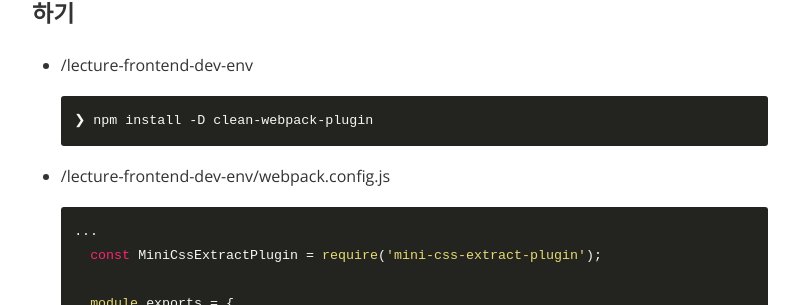
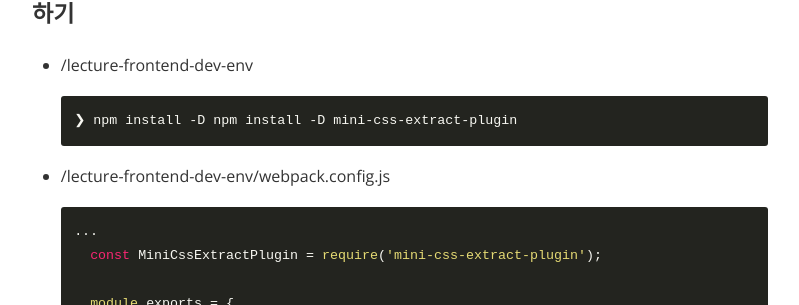
Before and after one commit to gonghojin/gonghojin.github.io, a Jekyll site: the page built from _posts/educations/2020-06-26-front-dev-env-3.markdown, in a window 1280 px wide and 900 px high, scrolled down 10431 px. Shown: the part 147-452 px from the top of the window, without its empty margins (240-1039 px from the left). Built offline with Jekyll 4.4.1, drawn with Linux system fonts in a browser that asks for light colours; nearby versions of some CDN libraries; comment, search, counter and statistics services are not loaded.

Commit message:
Add: 랩6 실습

```diff
--- a/_posts/educations/2020-06-26-front-dev-env-3.markdown
+++ b/_posts/educations/2020-06-26-front-dev-env-3.markdown
@@ -312,7 +312,7 @@ module.exports = {
 ### 5. "TODO: MiniCssExtractPlugin: 모듈에서 css 파일을 분리하세요." 해결하기
 + /lecture-frontend-dev-env
 ~~~
-❯ npm install -D clean-webpack-plugin
+❯ npm install -D npm install -D mini-css-extract-plugin
 ~~~
 
 + /lecture-frontend-dev-env/webpack.config.js
```
